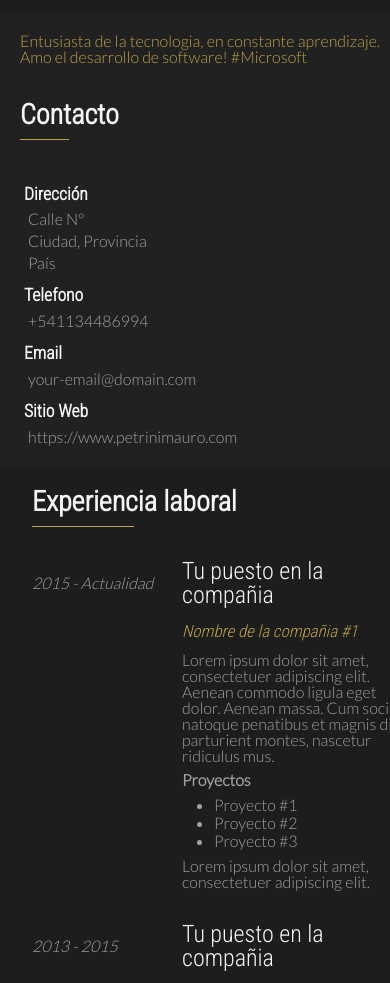
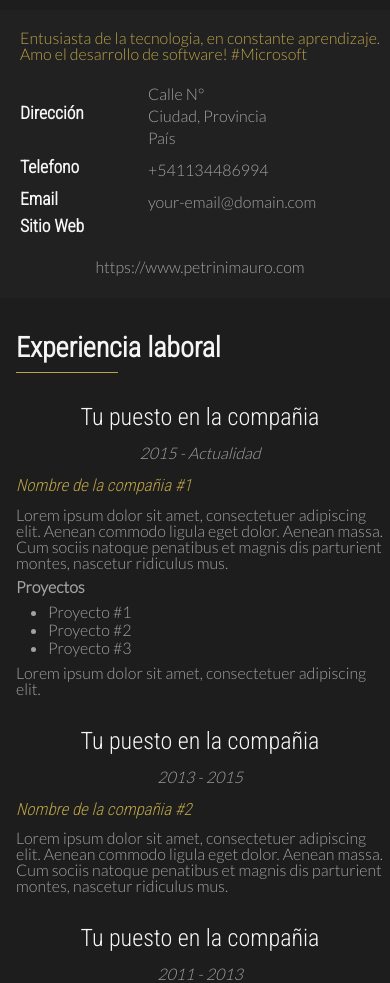
Before and after one commit to mpetrinidev/css-grid-cvs, a website: page demo-1/index.html in a window 390 px wide. Shown: the part 328-1311 px from the top of the page. Drawn offline with nearby package versions, Linux system fonts and the light colour scheme.

Commit message:
finish css styles mobile version

```diff
--- a/demo-1/site.css
+++ b/demo-1/site.css
@@ -268,30 +268,90 @@ progress::-webkit-progress-value {
     .separator {
         display: none;
     }
-    .logo, .me, .info, .jobs, .skills, .education, .hobbies {
+    .logo,
+    .me,
+    .info,
+    .jobs,
+    .skills,
+    .education,
+    .hobbies {
         grid-column: 1 / 2;
+        margin-left: 0;
     }
-
+    .jobs,
+    .skills,
+    .education,
+    .hobbies {
+        padding: 1em;
+        margin-bottom: 0;
+    }
     .skills-content {
         grid-template-columns: auto auto;
     }
-
     .me {
         grid-row: 2 / 3;
+        justify-self: center;
     }
-
     .me h1 {
-        font-size: 2.2em;
-        align-self: center;
+        font-size: 2em;
     }
-
     .me h2 span {
         display: block;
+    }
+    .me h1,
+    .me h2 span {
         text-align: center;
     }
-
     .info {
         grid-row: 3 / 4;
         margin-top: 1em;
     }
+    .info>.title {
+        display: none;
+    }
+    .contact-details {
+        display: grid;
+        grid-template-columns: auto auto;
+        grid-row-gap: 5px;
+        align-items: center;
+        justify-items: left;
+    }
+    .contact-details h3 {
+        margin-top: 0;
+        padding-left: 0;
+    }
+    .contact-details h3:last-child {
+        display: none;
+    }
+    .contact-details p:last-child {
+        grid-column: 1 /3;
+        margin-top: 15px;
+        justify-self: center;
+    }
+    .title h2 {
+        font-size: 1.75em;
+    }
+    .job,
+    .school {
+        grid-template-columns: 1fr;
+    }
+    .job .date,
+    .job-title,
+    .job-description,
+    .school .date,
+    .school-title,
+    .school-description {
+        grid-column: 1 / 2;
+        justify-self: center;
+    }
+    .job .date,
+    .school .date {
+        grid-row: 2 / 3;
+    }
+    .job-description {
+        grid-row: 3 / 4;
+    }
+    .skills progress {
+        justify-self: center;
+    }
 }
```
